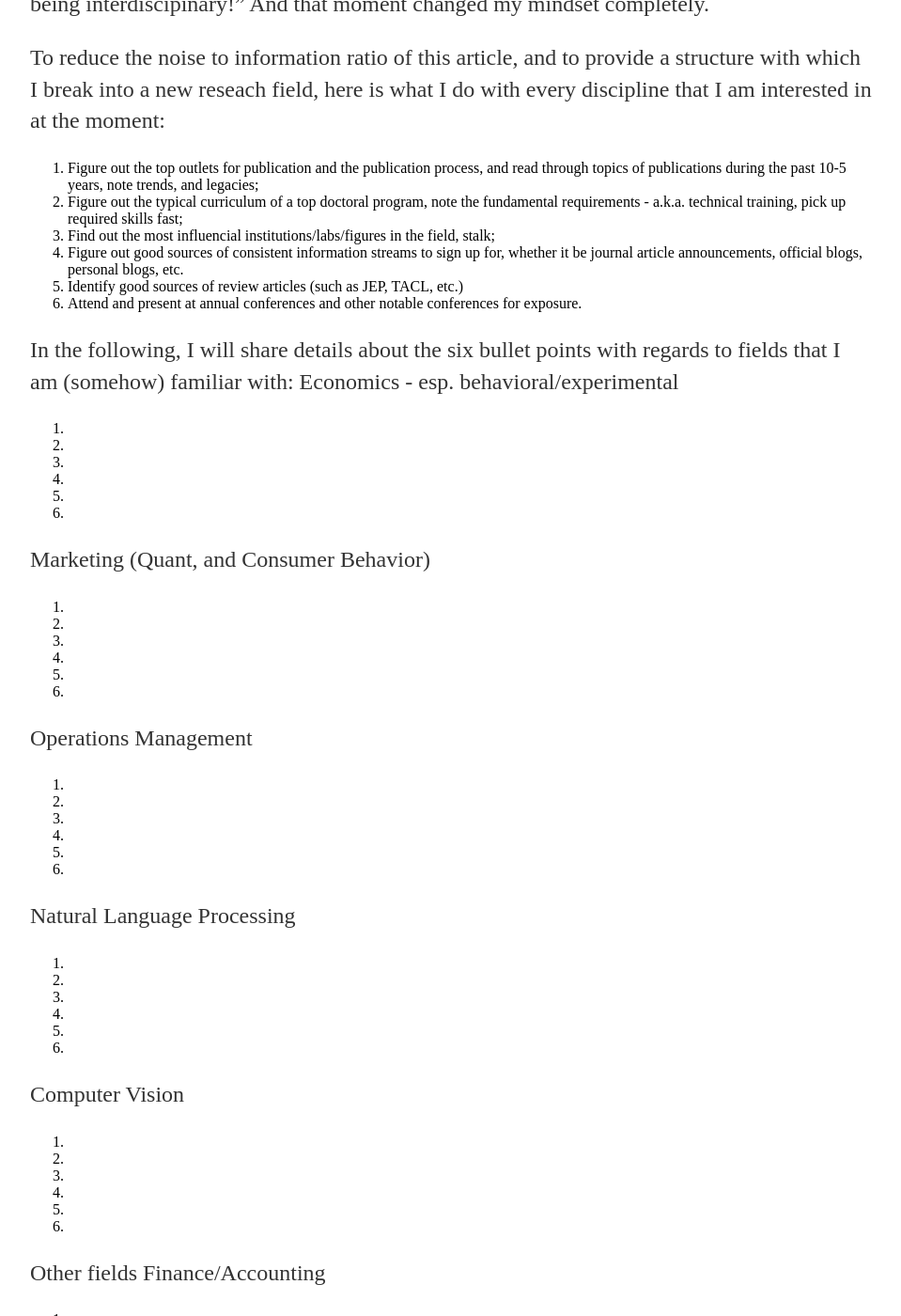
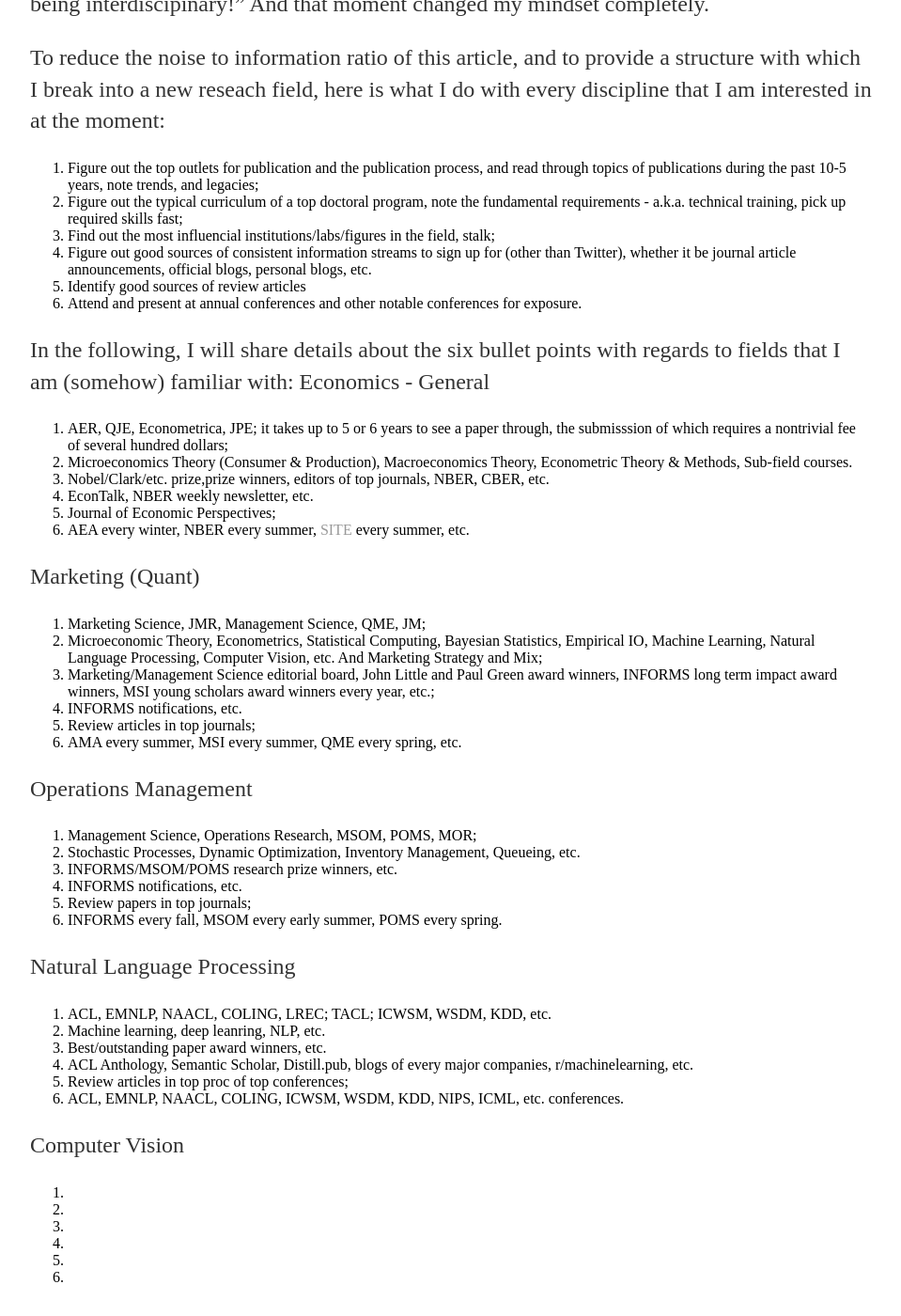
Before and after one commit to shenglih/shenglih.github.io, a Jekyll site: the page built from _posts/2019-08-01-post3.md, in a window 1280 px wide and 1400 px high, scrolled down 1013 px. Shown: the whole window at 94% size, without its empty margins (160-1119 px from the left). Built offline with Jekyll 4.4.1, drawn with Linux system fonts in a browser that asks for light colours; comment, search, counter and statistics services are not loaded.

Commit message:
Update 2019-08-01-post3.md

```diff
--- a/_posts/2019-08-01-post3.md
+++ b/_posts/2019-08-01-post3.md
@@ -10,54 +10,47 @@
 Regardless, I am still the bright-eyed girl I was a decade ago, curious about the unknown and humbled by the vast amount of knowledge about which I don't know that I don't know. And I will continue exploring and expanding the range of my radar. I still recall vividly from conversations happened many years ago in LA --- when Xuanming Su, the prolific operations scholar who made his career introducing behavioral economics into operations management, was fielding questions from us right before his talk, and in response to my naive question "how could you possibly be an expert in many different fields doing interdisciplinary research?" he commented "well, you have to, and that's the difficult part of being interdiscipinary!" And that moment changed my mindset completely.<br>
 
 To reduce the noise to information ratio of this article, and to provide a structure with which I break into a new reseach field, here is what I do with every discipline that I am interested in at the moment:<br>
-<ol>
-<li>Figure out the top outlets for publication and the publication process, and read through topics of publications during the past 10-5 years, note trends, and legacies;</li>
-<li>Figure out the typical curriculum of a top doctoral program, note the fundamental requirements - a.k.a. technical training, pick up required skills fast;</li>
-  <li>Find out the most influencial institutions/labs/figures in the field, stalk;</li>
-<li>Figure out good sources of consistent information streams to sign up for, whether it be journal article announcements, official blogs, personal blogs, etc.</li>
-  <li>Identify good sources of review articles (such as JEP,  TACL, etc.)</li>
-  <li>Attend and present at annual conferences and other notable conferences for exposure.</li>
-</ol>
+
+1. Figure out the top outlets for publication and the publication process, and read through topics of publications during the past 10-5 years, note trends, and legacies;<br>
+2. Figure out the typical curriculum of a top doctoral program, note the fundamental requirements - a.k.a. technical training, pick up required skills fast;<br>
+3. Find out the most influencial institutions/labs/figures in the field, stalk;<br>
+4. Figure out good sources of consistent information streams to sign up for (other than Twitter), whether it be journal article announcements, official blogs, personal blogs, etc.<br>
+5. Identify good sources of review articles <br>
+6. Attend and present at annual conferences and other notable conferences for exposure.<br>
+
 In the following, I will share details about the six bullet points with regards to fields that I am (somehow) familiar with:
-Economics - esp. behavioral/experimental
-<ol>
-  <li></li>
-  <li></li>
-  <li></li>
-  <li></li>
-  <li></li>
-  <li></li>
-</ol>
+Economics - General<br>
+1. AER, QJE, Econometrica, JPE; it takes up to 5 or 6 years to see a paper through, the submisssion of which requires a nontrivial fee of several hundred dollars;<br>
+2. Microeconomics Theory (Consumer & Production), Macroeconomics Theory, Econometric Theory & Methods, Sub-field courses.
+3. Nobel/Clark/etc. prize,prize winners, editors of top journals, NBER, CBER, etc.<br>
+4. EconTalk, NBER weekly newsletter, etc.
+5. Journal of Economic Perspectives;
+6. AEA every winter, NBER every summer, <a href="https://site.stanford.edu/">SITE</a> every summer, etc.
 
-Marketing (Quant, and Consumer Behavior)
-<ol>
-  <li></li>
-  <li></li>
-  <li></li>
-  <li></li>
-  <li></li>
-  <li></li>
-</ol>
+Marketing (Quant)<br>
+1. Marketing Science, JMR, Management Science, QME, JM;<br>
+2. Microeconomic Theory, Econometrics, Statistical Computing, Bayesian Statistics, Empirical IO, Machine Learning, Natural Language Processing, Computer Vision, etc. And Marketing Strategy and Mix;<br>
+3. Marketing/Management Science editorial board, John Little and Paul Green award winners, INFORMS long term impact award winners, MSI young scholars award winners every year, etc.;<br>
+4. INFORMS notifications, etc.<br>
+5. Review articles in top journals;<br>
+6. AMA every summer, MSI every summer, QME every spring, etc.<br>
+
 
 Operations Management
-<ol>
-  <li></li>
-  <li></li>
-  <li></li>
-  <li></li>
-  <li></li>
-  <li></li>
-</ol>
+1. Management Science, Operations Research, MSOM, POMS, MOR;<br>
+2. Stochastic Processes, Dynamic Optimization, Inventory Management, Queueing, etc.<br>
+3. INFORMS/MSOM/POMS research prize winners, etc.<br>
+4. INFORMS notifications, etc. <br>
+5. Review papers in top journals;<br>
+6. INFORMS every fall, MSOM every early summer, POMS every spring.<br>
 
 Natural Language Processing
-<ol>
-  <li></li>
-  <li></li>
-  <li></li>
-  <li></li>
-  <li></li>
-  <li></li>
-</ol>
+1. ACL, EMNLP, NAACL, COLING, LREC; TACL; ICWSM, WSDM, KDD, etc.<br>
+2. Machine learning, deep leanring, NLP, etc.<br>
+3. Best/outstanding paper award winners, etc.<br>
+4. ACL Anthology, Semantic Scholar, Distill.pub, blogs of every major companies, r/machinelearning, etc.<br>
+5. Review articles in top proc of top conferences;<br>
+6. ACL, EMNLP, NAACL, COLING, ICWSM, WSDM, KDD, NIPS, ICML, etc. conferences.<br>
 
 Computer Vision
 <ol>
```
